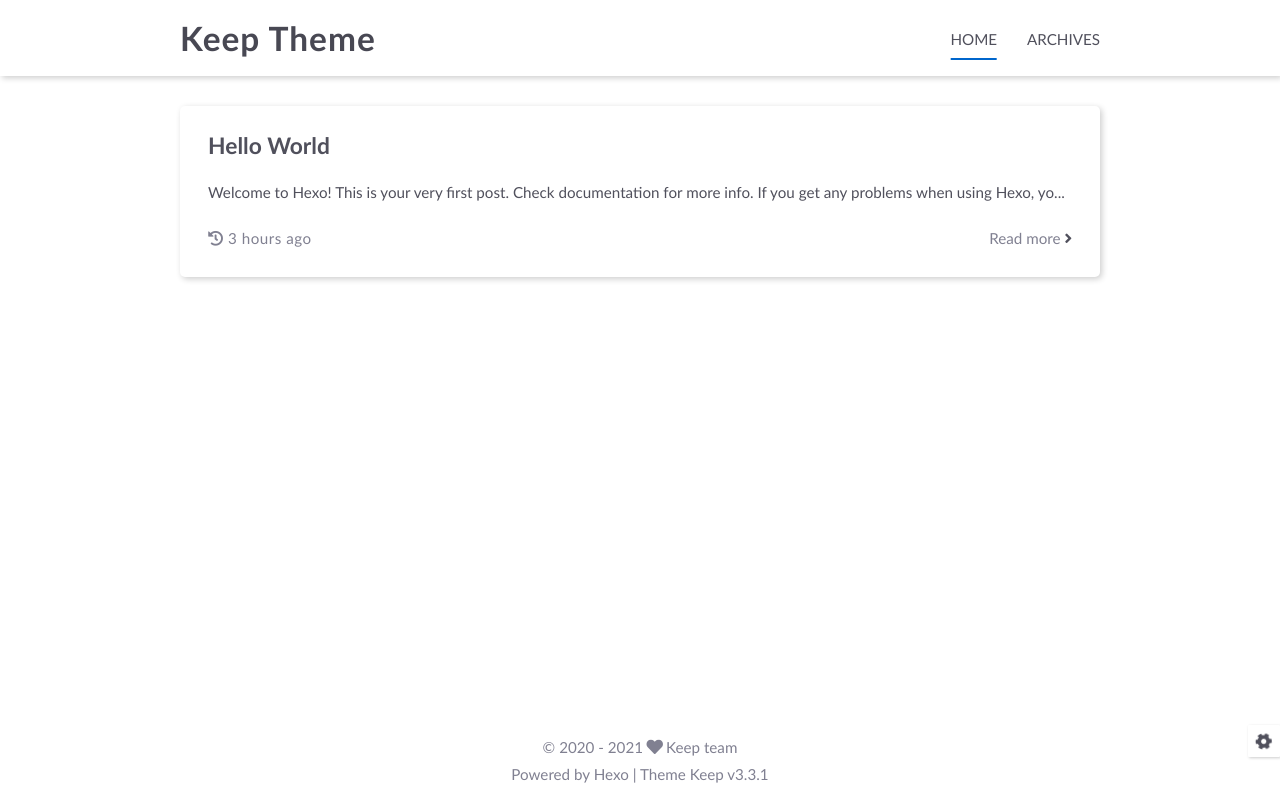
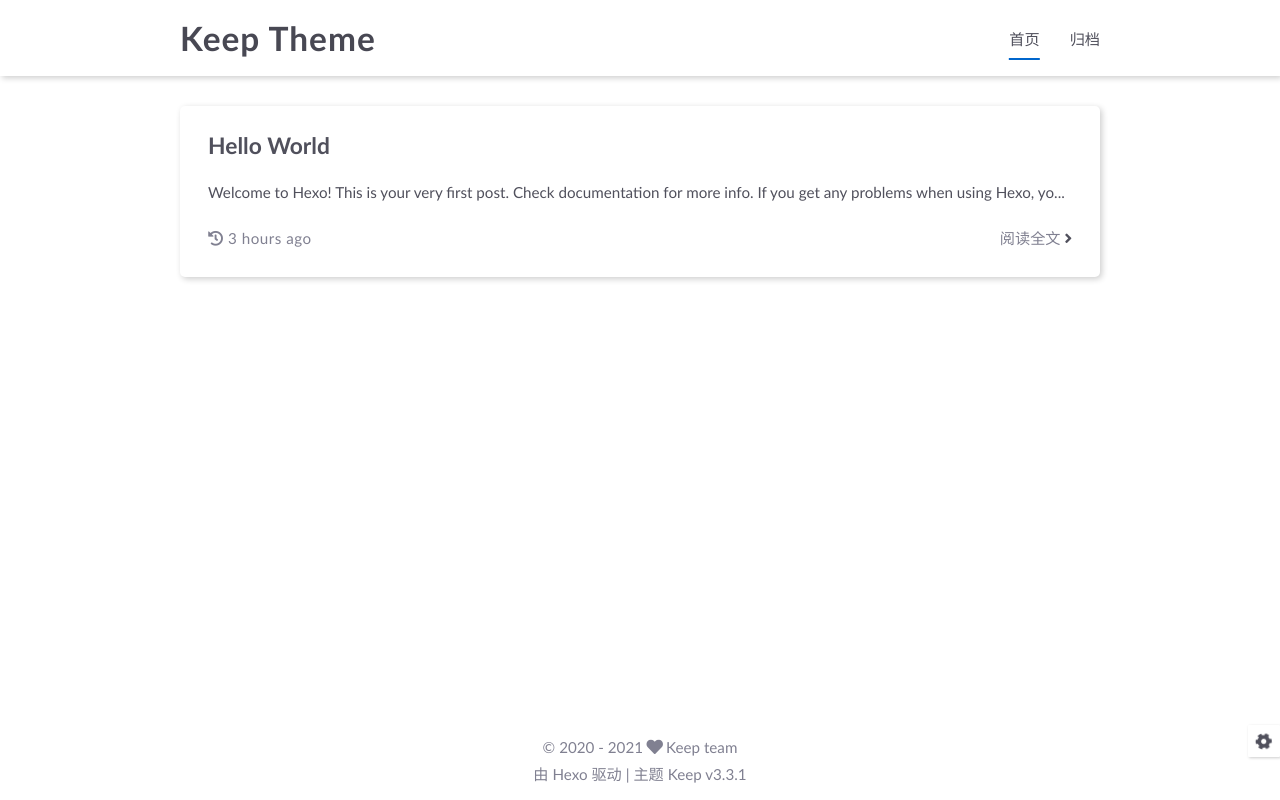
Before and after one commit to Edward0511/blog, a plain HTML site: page index.html in a window 1280 px wide. Drawn offline with Linux system fonts and the light colour scheme.

Commit message:
Site updated: 2021-01-24 15:20:58

```diff
--- a/index.html
+++ b/index.html
@@ -59,7 +59,7 @@
                             <a class="active"
                                href="/blog/"
                             >
-                                HOME
+                                首页
                             </a>
                         </li>
 
@@ -67,7 +67,7 @@
                             <a class=""
                                href="/blog/archives"
                             >
-                                ARCHIVES
+                                归档
                             </a>
                         </li>
 
@@ -88,12 +88,12 @@
 
                 <li class="drawer-menu-item flex-center">
                     <a class="active"
-                       href="/blog/">HOME</a>
+                       href="/blog/">首页</a>
                 </li>
 
                 <li class="drawer-menu-item flex-center">
                     <a class=""
-                       href="/blog/archives">ARCHIVES</a>
+                       href="/blog/archives">归档</a>
                 </li>
 
         </ul>
@@ -137,7 +137,7 @@
 
     </div>
 
-    <a href="/blog/2021/01/24/hello-world/">Read more <i class="fas fa-angle-right"></i></a>
+    <a href="/blog/2021/01/24/hello-world/">阅读全文 <i class="fas fa-angle-right"></i></a>
 </div>
 
             </li>
@@ -172,7 +172,7 @@
         </div>
 
         <div class="theme-info info-item">
-            Powered by <a target="_blank" href="https://hexo.io">Hexo</a> | Theme <a class="theme-version" target="_blank" href="https://github.com/XPoet/hexo-theme-keep">Keep v3.3.1</a>
+            由 <a target="_blank" href="https://hexo.io">Hexo</a> 驱动 | 主题 <a class="theme-version" target="_blank" href="https://github.com/XPoet/hexo-theme-keep">Keep v3.3.1</a>
         </div>
     </div>
 </footer>
```
Also changed, not shown: 2021/01/24/hello-world/index.html (+5 -5 lines), archives/2021/01/index.html (+6 -6 lines), archives/2021/index.html (+6 -6 lines), archives/index.html (+6 -6 lines).
